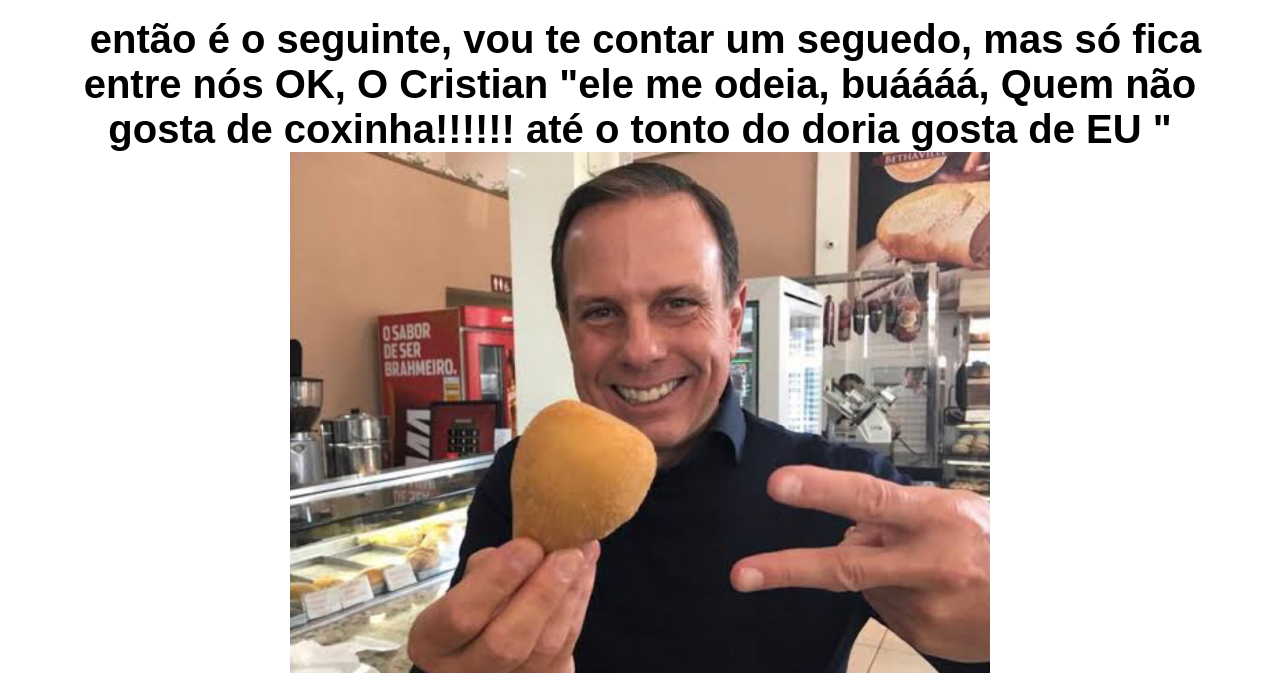
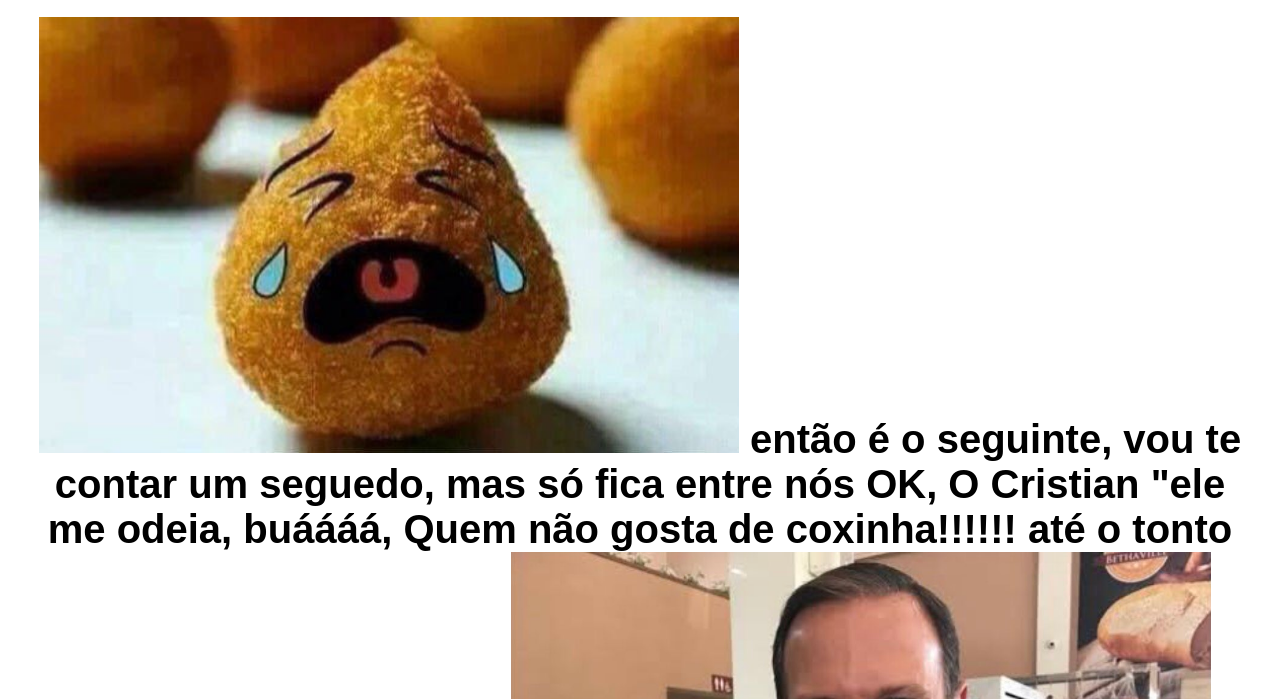
Before and after one commit to Cristian-ferre/sobre-mim, a plain HTML site: page 1.SobreVocêESobre/coxinha.html in a window 1280 px wide. Shown: the part 50-749 px from the top of the page. Drawn offline with Linux system fonts and the light colour scheme.

Commit message:
Add files via upload

```diff
--- a/1.SobreVocêESobre/coxinha.html
+++ b/1.SobreVocêESobre/coxinha.html
@@ -11,7 +11,7 @@
 <body>
     <div class="containercoxinha">
         <h1>que legal que você me achou</h1>
-        <h2> <img class="imgcoxinha" src="imgs/coxinha-chorando.jpg.crdownload" alt=""> então é o seguinte, vou te contar um seguedo, mas só fica entre nós OK, O Cristian <span>"ele me odeia, buáááá, Quem não gosta de coxinha!!!!!! até o tonto do doria gosta de EU "</span> <img class="imgcoxinha" src="imgs/coxidoria.jpg" alt=""></h2>
+        <h2> <img class="imgcoxinha" src="imgs/coxinha-chorando.jpg" alt=""> então é o seguinte, vou te contar um seguedo, mas só fica entre nós OK, O Cristian <span>"ele me odeia, buáááá, Quem não gosta de coxinha!!!!!! até o tonto do doria gosta de EU "</span> <img class="imgcoxinha" src="imgs/coxidoria.jpg" alt=""></h2>
 
         <a href="indextwo.html">
             <div class="button buttontwo ">voltar </div>
```
